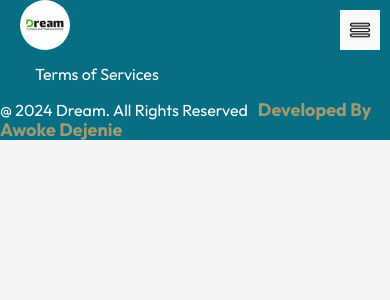
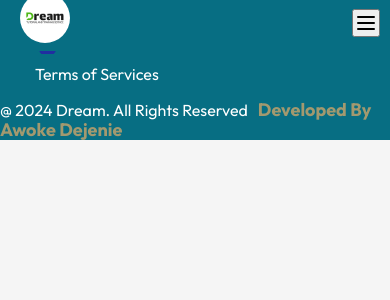
Before and after one commit to todayAwoke/dream-Web, a React (Vite) app: page / in a window 390 px wide. Shown: the top 300 px of the page. Built offline with nearby package versions, Linux system fonts and the light colour scheme.

Commit message:
add some costomazation

```diff
--- a/src/components/Hero/Hero.jsx
+++ b/src/components/Hero/Hero.jsx
@@ -1,7 +1,7 @@
 import React, { useEffect, useState } from 'react';
 import { motion } from 'framer-motion';
 import './Hero.css';
-import dark_arrow from '../../assets/dark-arrow.png';
+import dark_arrow from '../../assets/white-arrow.png';
 import { Link } from 'react-router-dom';
 import { useTranslation } from 'react-i18next';
 import AAU from '../../assets/AAU.png';
--- a/src/components/Navbar/Navbar.css
+++ b/src/components/Navbar/Navbar.css
@@ -18,6 +18,10 @@ z-index: 1; /* Add this line */
     border-radius: 50%;
     cursor: pointer;
 }
+nav ul{
+    margin-right:12px;
+    align-items:center
+}
 nav ul li{
     list-style: none;
     display: inline-block;
@@ -27,7 +31,9 @@ nav ul li{
     cursor: pointer;
     padding-left: 0;
 }
-
+.toggleMenu{
+    display:none;
+}
 .dark-nav{
     background: #076e83;
     transition: 0.5s;
@@ -60,6 +66,7 @@ nav ul li:hover::after{
         margin-top: -10px;
         cursor: pointer;
     }
+
     nav ul li{
         margin: 10px 15px;
         /* display: block; */
@@ -68,7 +75,7 @@ nav ul li:hover::after{
 @media(max-width: 600px){
 
     nav{
-        padding: 15px 0;
+        padding: 8px 0;
     }
     .logo{
         width: 50px;
@@ -79,17 +86,17 @@ nav ul li:hover::after{
        background: #076e83;
        width: 200px;
        padding-top: 70px;
-       height: 70%;
+       height: 50%;
+       margin-right:0;
        z-index: -1;
        right: 0;
        text-align: center;
        border-radius: 0 0 10px 12%;
        transition: 0.5s;
-
     }
     nav ul li{
         display: block;
-        margin: 15px;
+        margin: 10px 0;
     }
     nav ul.show{
         transform: translateX(0%);
@@ -100,6 +107,9 @@ nav ul li:hover::after{
         width: 40px;
     }
     .hide-mobile-menu{
-      right: -200px;
+      right: -260px;
+    }
+     .toggleMenu{
+        display:flex
     }
 }
--- a/src/components/Navbar/Navbar.jsx
+++ b/src/components/Navbar/Navbar.jsx
@@ -1,7 +1,7 @@
 import React, { useEffect, useState } from 'react'
 import './Navbar.css'
-import logo from '../../assets/logo.jpg'
-import menu_icon from '../../assets/menu-icon.jpeg'
+import logo from '../../assets/logo.jpg';
+import { Menu, X } from "lucide-react";
 import { Link } from 'react-router-dom'
 import { useTranslation } from 'react-i18next';
 import LanguageSelector from '../LanguageSelector'
@@ -9,6 +9,10 @@ const Navbar = () => {
     const { t } = useTranslation();
     const [sticky, setSticky] = useState(false);
     const [mobileMenu, setMobileMenu] = useState(false);
+    const toggleMenu = () => {
+        setMobileMenu(!mobileMenu);
+    };
+
     useEffect(() => {
         const handleScroll = () => {
             setSticky(window.scrollY > 50);
@@ -22,9 +26,6 @@ const Navbar = () => {
     const handleClick = () => {
         mobileMenu ? setMobileMenu(false) : setMobileMenu(true)
     }
-    const toggleMenu = () => {
-        mobileMenu ? setMobileMenu(false) : setMobileMenu(true)
-    }
     return (
         <nav className={`container ${sticky ? 'dark-nav' : ''}`}>
             < img src={logo} alt='' className='logo' />
@@ -33,12 +34,11 @@ const Navbar = () => {
                 <li li > <Link to='/dream-Web/about' smooth={true} offset={-260} duration={500} onClick={handleClick} > {t("About")} </Link ></li>
                 <li> <Link to='/dream-Web/services' smooth={true} offset={-240} duration={500} onClick={handleClick}> {t("Services")} </Link ></li>
                 <li><Link to='/dream-Web/testimonail' smooth={true} offset={-260} duration={500} onClick={handleClick}> {t("Tesimonail")} </Link ></li>
-                {/* <li><Link to='/dream-Web/blog' smooth={true} offset={-260} duration={500}> Blog </Link ></li> */}
                 <li > <Link to='/dream-Web/contact' smooth={true} offset={-260} duration={500} onClick={handleClick}> {t("Contact")} </Link ></li>
                 <li><Link to='/dream-Web/login' smooth={true} offset={-260} duration={500} onClick={handleClick}> {t("Login")} </Link ></li>
                 <li className='language'><LanguageSelector /></li>
             </ul>
-            <img src={menu_icon} alt='' className='menu-icon' onClick={toggleMenu} />
+            <button className="toggleMenu" onClick={toggleMenu}>{mobileMenu ? <X /> : <Menu />} </button>
         </nav >
     )
 }
```
